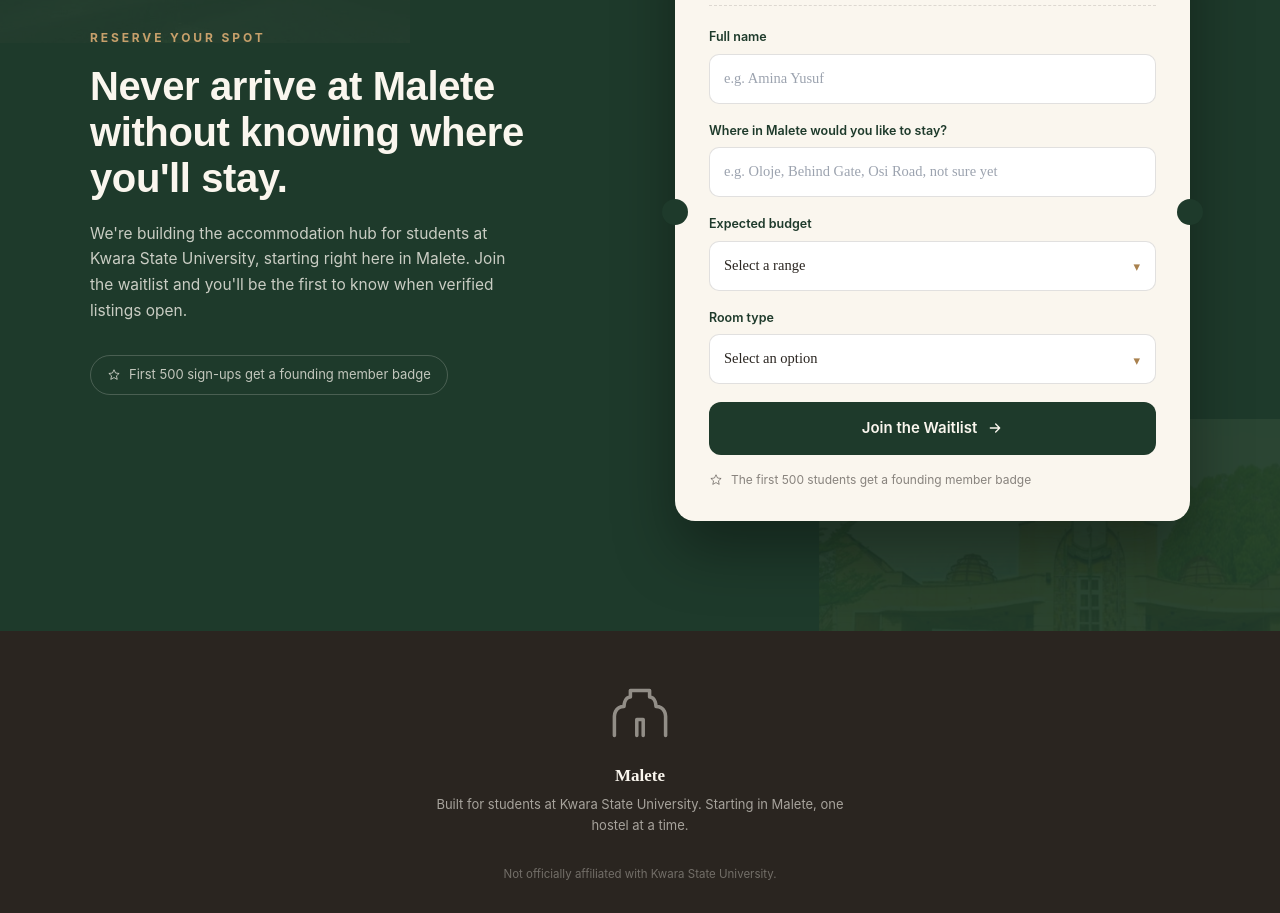
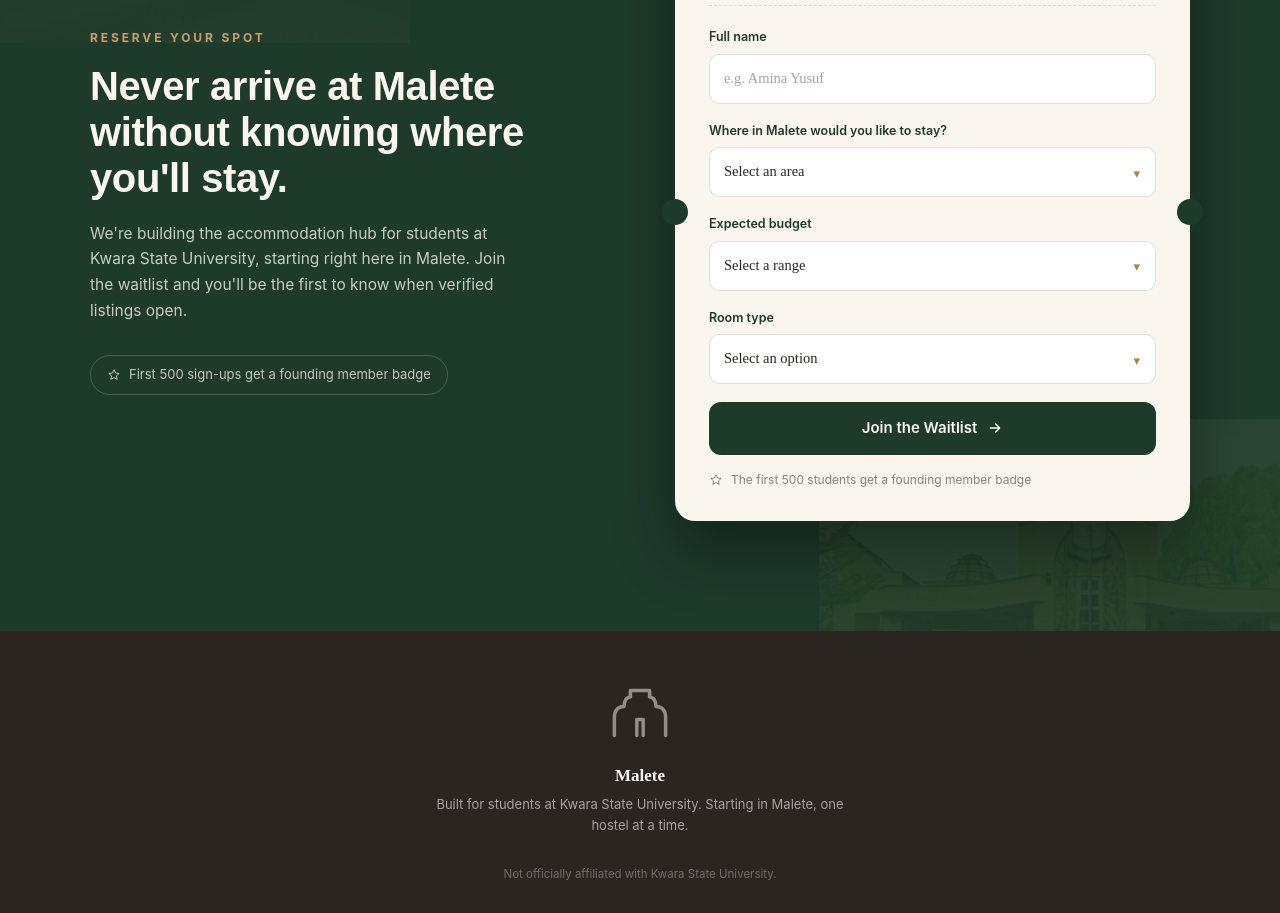
Before and after one commit to Zaygal/Havn, a Next.js app in the folder malete-app/: page / in a window 1280 px wide. Shown: the part 1740-2653 px from the top of the page. Built offline with nearby package versions, Linux system fonts and the light colour scheme; a web font is replaced by a local one.

Commit message:
Replace location input with a dropdown select

```diff
--- a/malete-app/app/page.tsx
+++ b/malete-app/app/page.tsx
@@ -158,19 +158,27 @@
                   <input type="text" id="fname" placeholder="e.g. Amina Yusuf" required />
                 </div>
 
-                <div className="field">
+                <div className="field select-wrap">
                   <label htmlFor="floc">Where in Malete would you like to stay?</label>
-                  <input type="text" id="floc" placeholder="e.g. Oloje, Behind Gate, Osi Road, not sure yet" />
+                  <select id="floc" required defaultValue="">
+                    <option value="" disabled>Select an area</option>
+                    <option>Westend</option>
+                    <option>School Gate</option>
+                    <option>Safari</option>
+                    <option>Not sure yet</option>
+                  </select>
                 </div>
 
                 <div className="field select-wrap">
                   <label htmlFor="fbudget">Expected budget</label>
                   <select id="fbudget" required defaultValue="">
                     <option value="" disabled>Select a range</option>
-                    <option>Below ₦80,000</option>
-                    <option>₦80,000 – ₦150,000</option>
-                    <option>₦150,000 – ₦250,000</option>
-                    <option>Above ₦250,000</option>
+                    <option>Below ₦150,000</option>
+                    <option>₦150,000 – ₦200,000</option>
+                    <option>₦200,000 – ₦250,000</option>
+                    <option>₦250,000 – ₦300,000</option>
+                    <option>₦300,000 – ₦350,000</option>
+                    <option>Above ₦350,000</option>
                   </select>
                 </div>
 
```
